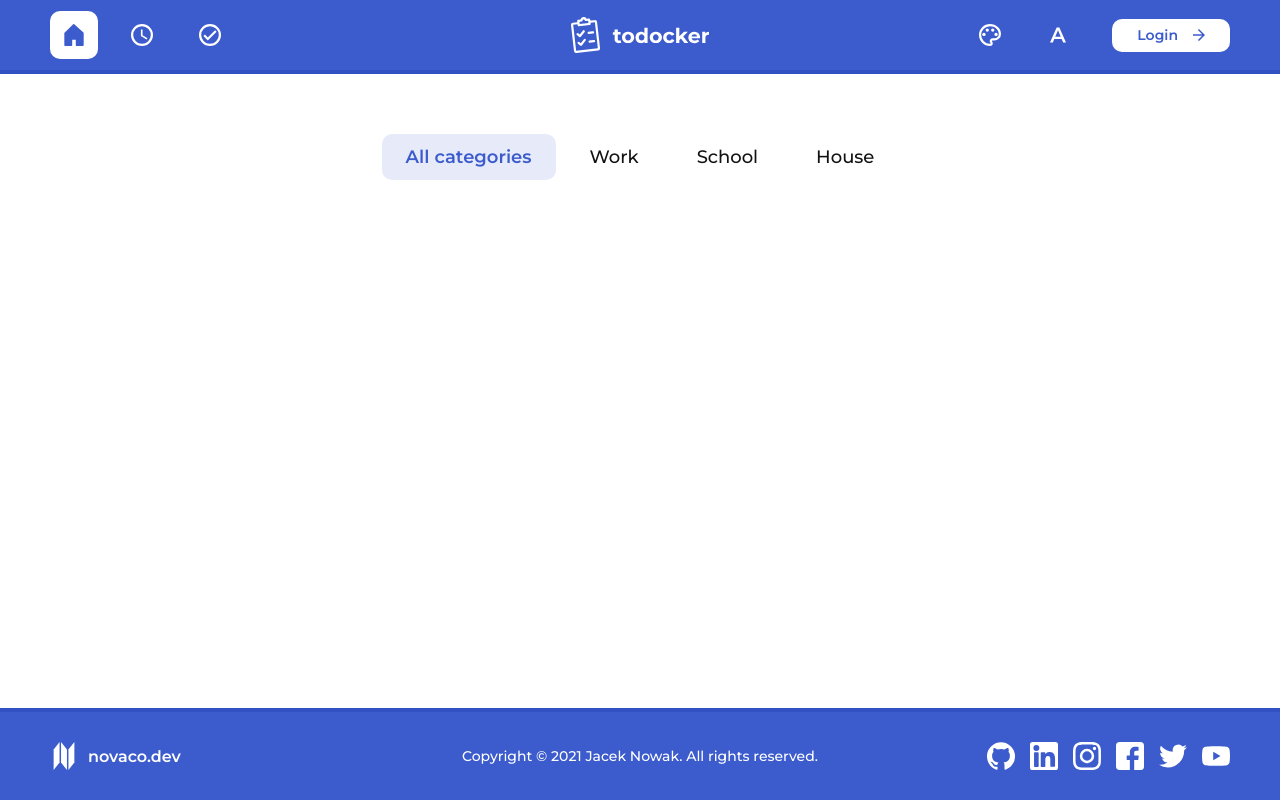
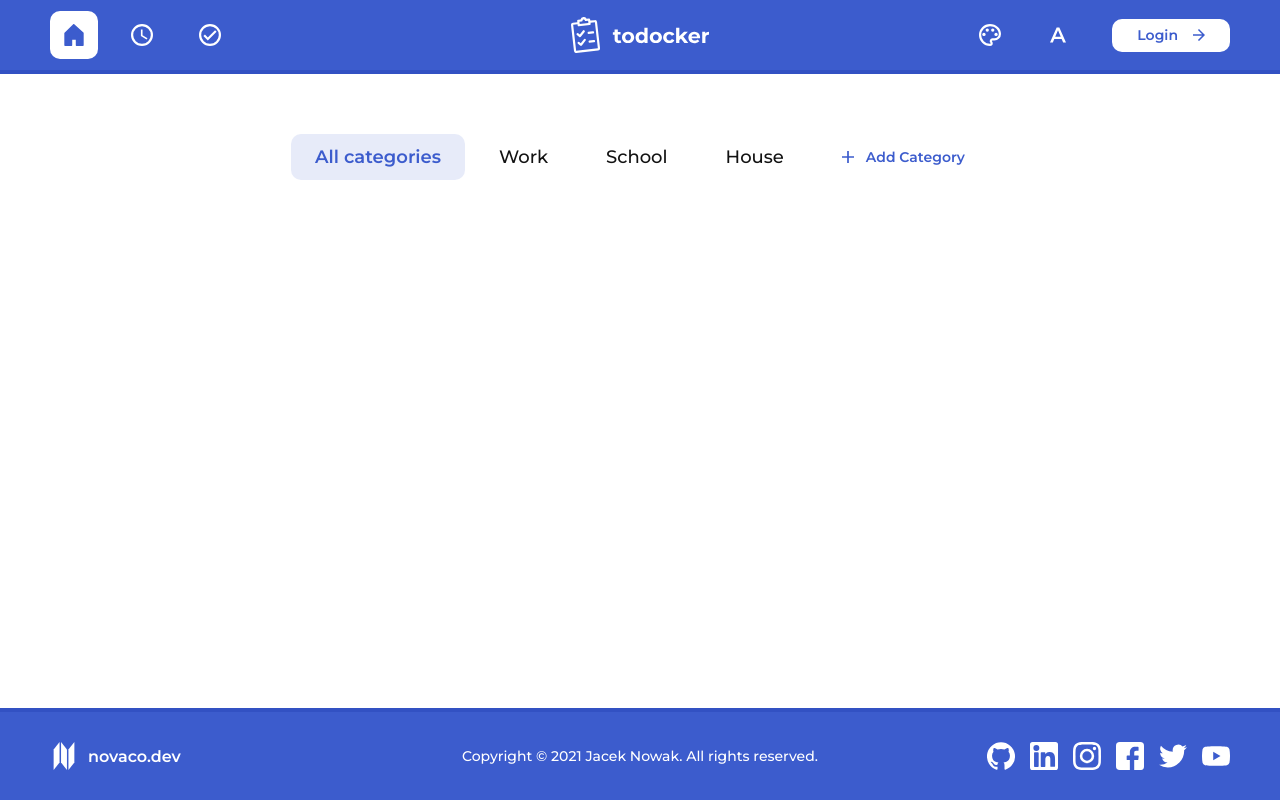
Before and after one commit to novacooo/react-todo-app, a React (Create React App) app: page / in a window 1280 px wide. Built offline with nearby package versions, Linux system fonts and the light colour scheme.

Commit message:
Added Button to CategoriesContainer in HomePage

```diff
--- a/src/components/atoms/Button/Button.tsx
+++ b/src/components/atoms/Button/Button.tsx
@@ -1,3 +1,4 @@
+/* eslint-disable indent */
 import React from 'react';
 import styled from 'styled-components';
 import { BORDER_RADIUS, BP_MOBILE_MAX, TRANSITION_TIME } from 'app_constants';
@@ -7,6 +8,7 @@ interface IButtonProps {
   children: string;
   icon?: React.FC;
   iconSize?: number;
+  iconMargin?: number;
   position?: 'left' | 'right';
   className?: string;
   onClick?: () => void;
@@ -42,6 +44,7 @@ const Button = ({
   children,
   icon,
   iconSize = 14,
+  iconMargin = 15,
   position = 'right',
   className,
   onClick,
@@ -53,7 +56,8 @@ const Button = ({
       }
 
       const StyledIcon = styled(icon)<IStyledIconProps>`
-        margin: ${({ position }) => (position === 'right' ? '0 0 0 15px' : '0 15px 0 0')};
+        margin: ${({ position }) =>
+          position === 'right' ? `0 0 0 ${iconMargin}px` : `0 ${iconMargin}px 0 0`};
         width: ${iconSize}px;
         height: ${iconSize}px;
         fill: currentColor;
--- a/src/views/HomePage.tsx
+++ b/src/views/HomePage.tsx
@@ -1,7 +1,11 @@
+import Button from 'components/atoms/Button/Button';
 import CategoriesButton from 'components/atoms/CategoryButton/CategoryButton';
 import React from 'react';
 import styled from 'styled-components';
 import PageTemplate from 'templates/PageTemplate';
+import { ReactComponent as AddIcon } from 'assets/icons/add.svg';
+import { fontSettings } from 'theme/fontSettings';
+import { BP_MOBILE_MAX } from 'app_constants';
 
 const Container = styled.div`
   display: flex;
@@ -14,8 +18,26 @@ const Container = styled.div`
 const CategoriesContainer = styled.div`
   display: flex;
   justify-content: center;
+  align-items: center;
   flex-wrap: wrap;
   gap: 10px;
+`;
+
+const StyledButton = styled(Button)`
+  height: auto;
+  padding: 12px 24px;
+  background-color: ${({ theme }) => theme.BG_PRIMARY};
+  font-size: ${fontSettings.sizesDesktop.s};
+  color: ${({ theme }) => theme.MAIN};
+
+  &:hover,
+  &:focus {
+    background-color: ${({ theme }) => theme.MAIN_TRANSPARENT};
+  }
+
+  @media (max-width: ${BP_MOBILE_MAX}) {
+    font-size: ${fontSettings.sizesMobile.s};
+  }
 `;
 
 const HomePage = (): JSX.Element => {
@@ -27,6 +49,9 @@ const HomePage = (): JSX.Element => {
           <CategoriesButton>Work</CategoriesButton>
           <CategoriesButton>School</CategoriesButton>
           <CategoriesButton>House</CategoriesButton>
+          <StyledButton icon={AddIcon} iconSize={12} iconMargin={12} position="left">
+            Add Category
+          </StyledButton>
         </CategoriesContainer>
       </Container>
     </PageTemplate>
```
